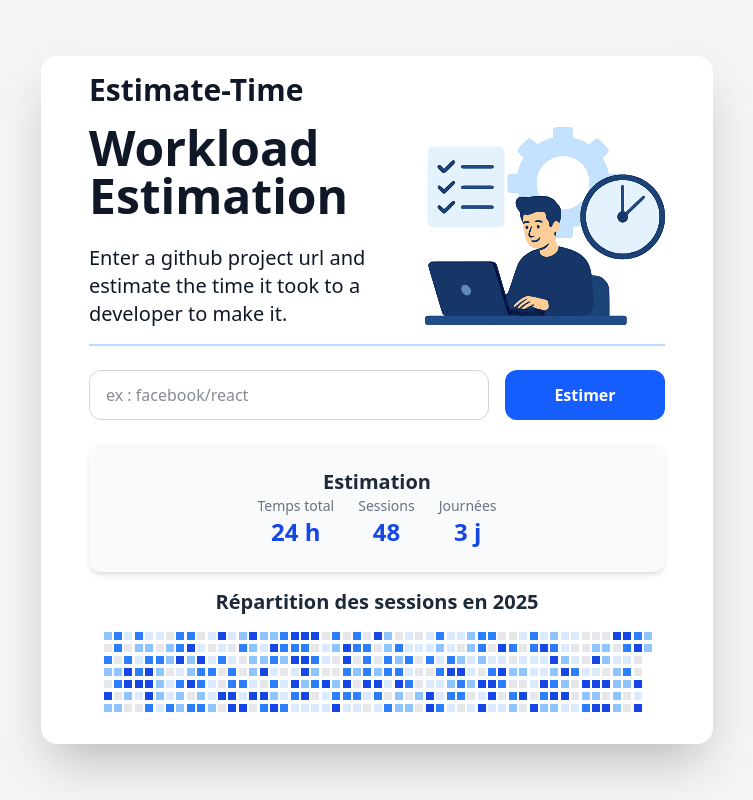
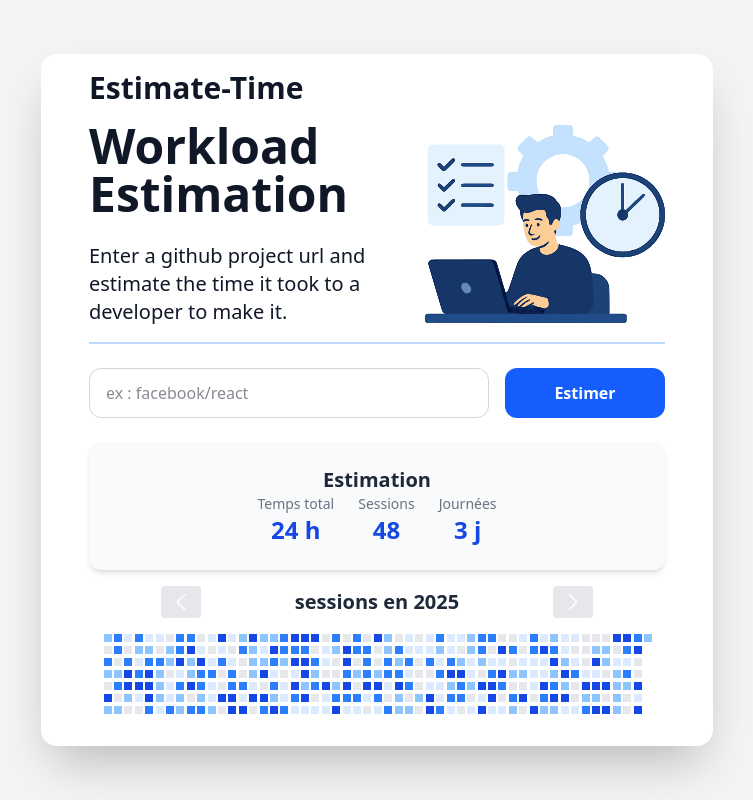
Before and after one commit to jlguenego/estimate-time, a Nuxt app: page / in a window 1280 px wide. Shown: the whole page, without its empty margins (263-1016 px from the left). Built offline with nearby package versions, Linux system fonts and the light colour scheme.

Commit message:
dev: added calendar

```diff
--- a/components/HeatmapCalendar.vue
+++ b/components/HeatmapCalendar.vue
@@ -1,8 +1,46 @@
 <template>
   <div class="flex w-full flex-col items-center py-4">
-    <h2 class="mb-4 text-center text-xl font-semibold text-gray-800">
-      Répartition des sessions en 2025
-    </h2>
+    <div class="mb-4 flex items-center space-x-4">
+      <button
+        @click="prevYear"
+        class="cursor-pointer rounded bg-gray-200 px-2 py-1 text-white hover:bg-gray-300"
+      >
+        <svg
+          fill="none"
+          viewBox="0 0 24 24"
+          stroke-width="1.5"
+          stroke="currentColor"
+          class="size-6"
+        >
+          <path
+            stroke-linecap="round"
+            stroke-linejoin="round"
+            d="M15.75 19.5 8.25 12l7.5-7.5"
+          />
+        </svg>
+      </button>
+      <h2 class="w-80 text-center text-xl font-semibold text-gray-800">
+        sessions en {{ currentYear }}
+      </h2>
+      <button
+        @click="nextYear"
+        class="cursor-pointer rounded bg-gray-200 px-2 py-1 text-white hover:bg-gray-300"
+      >
+        <svg
+          fill="none"
+          viewBox="0 0 24 24"
+          stroke-width="1.5"
+          stroke="currentColor"
+          class="size-6"
+        >
+          <path
+            stroke-linecap="round"
+            stroke-linejoin="round"
+            d="m8.25 4.5 7.5 7.5-7.5 7.5"
+          />
+        </svg>
+      </button>
+    </div>
     <div class="grid grid-flow-col grid-cols-53 grid-rows-7 gap-1">
       <div
         v-for="(count, i) in heatmapData"
@@ -15,9 +53,30 @@
 </template>
 
 <script setup lang="ts">
-const heatmapData = Array.from({ length: 366 }, () =>
-  Math.floor(Math.random() * 5),
-); // Placeholder
+import { ref, computed, watch } from "vue";
+
+const currentYear = ref(new Date().getFullYear());
+const heatmapData = ref<number[]>([]);
+
+function generateHeatmapData(year: number): number[] {
+  const isLeap = (year % 4 === 0 && year % 100 !== 0) || year % 400 === 0;
+  const days = isLeap ? 366 : 365;
+  return Array.from({ length: days }, () => Math.floor(Math.random() * 5));
+}
+
+function updateData() {
+  heatmapData.value = generateHeatmapData(currentYear.value);
+}
+
+function prevYear() {
+  currentYear.value--;
+}
+
+function nextYear() {
+  currentYear.value++;
+}
+
+watch(currentYear, updateData, { immediate: true });
 
 function getColor(count: number): string {
   if (count === 0) return "bg-gray-200";
```
